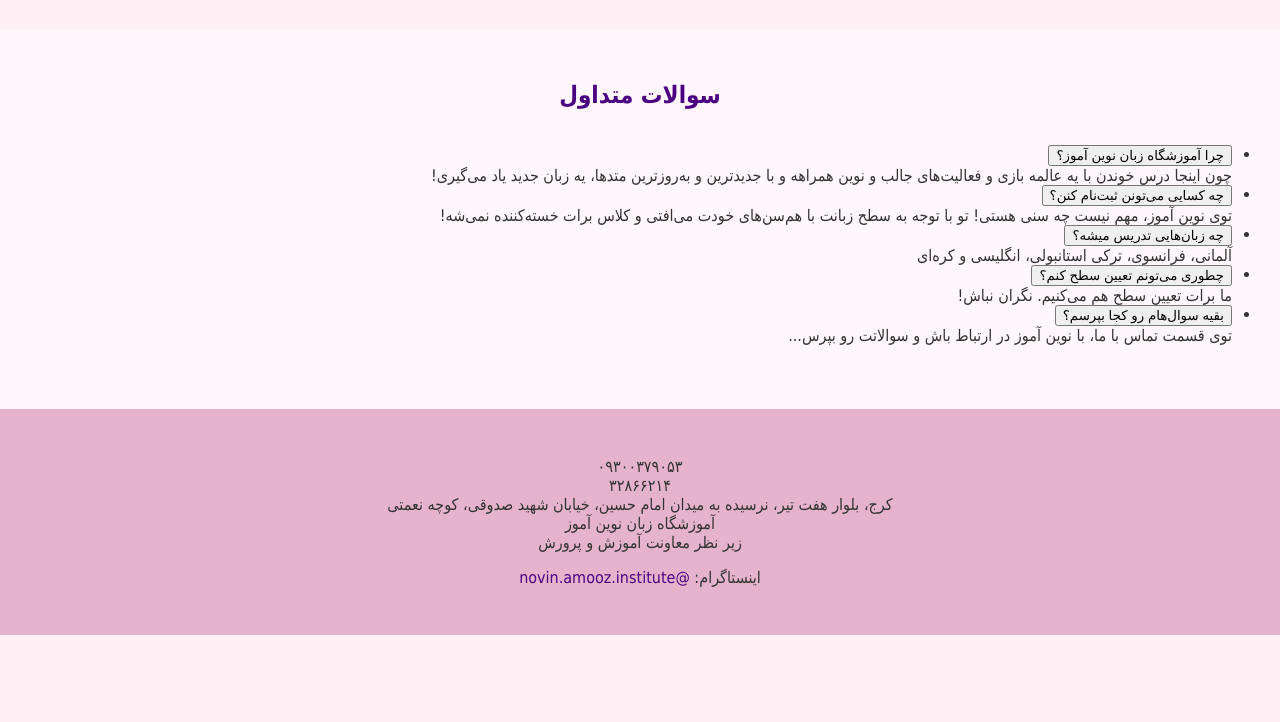
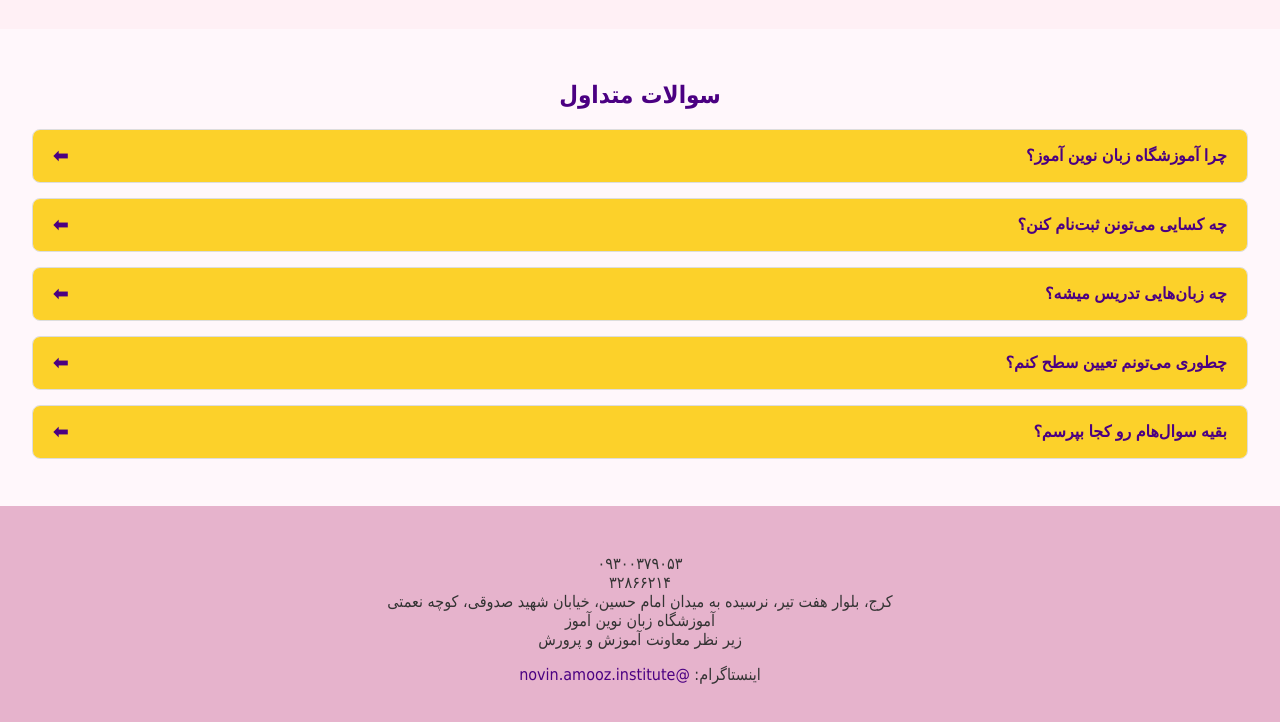
Before and after one commit to Novinamooz/Novin.Amooz, a plain HTML site: page index.html in a window 1280 px wide. Shown: the part 934-1656 px from the top of the page. Before the commit the page ends 1569 px from the top, so only its background shows below. Drawn offline with Linux system fonts and the light colour scheme.

Commit message:
Update style.css

```diff
--- a/style.css
+++ b/style.css
@@ -1,3 +1,4 @@
+/* تنظیمات پایه */
 body {
   font-family: Tahoma, sans-serif;
   margin: 0;
@@ -5,6 +6,8 @@ body {
   background-color: #fff0f5;
   color: #333;
 }
+
+/* منو */
 nav ul {
   list-style: none;
   background-color: #fcd12a;
@@ -19,6 +22,8 @@ nav ul li a {
   color: #4b0082;
   font-weight: bold;
 }
+
+/* بخش قهرمان (hero) */
 .hero {
   display: flex;
   align-items: center;
@@ -48,6 +53,8 @@ nav ul li a {
   cursor: pointer;
   font-weight: bold;
 }
+
+/* معرفی */
 .intro {
   display: flex;
   flex-wrap: wrap;
@@ -62,6 +69,8 @@ nav ul li a {
   width: 100%;
   border-radius: 20px;
 }
+
+/* سوالات متداول (FAQ) */
 .faq {
   background-color: #fff7fb;
   padding: 2rem;
@@ -71,9 +80,52 @@ nav ul li a {
   color: #4b0082;
 }
 .faq ul {
-  padding: 1rem;
-  list-style-type: disc;
+  list-style: none;
+  padding: 0;
+  margin: 0;
 }
+.faq li {
+  margin-bottom: 15px;
+  border: 1px solid #ddd;
+  border-radius: 8px;
+  overflow: hidden;
+  transition: all 0.3s ease;
+  background-color: #fff;
+}
+.question {
+  width: 100%;
+  padding: 15px 20px;
+  text-align: right;
+  background-color: #fcd12a;
+  border: none;
+  cursor: pointer;
+  font-size: 16px;
+  color: #4b0082;
+  font-weight: bold;
+  display: flex;
+  justify-content: space-between;
+  align-items: center;
+}
+.question::after {
+  content: "⬅";
+  transition: transform 0.3s ease;
+  font-size: 18px;
+}
+.faq li.active .question::after {
+  transform: rotate(180deg);
+}
+.answer {
+  max-height: 0;
+  overflow: hidden;
+  padding: 0 20px;
+  background-color: #fff;
+  color: #444;
+  line-height: 1.7;
+  font-size: 15px;
+  transition: max-height 0.4s ease;
+}
+
+/* فوتر */
 footer {
   background-color: #e6b3cc;
   padding: 2rem;
```
